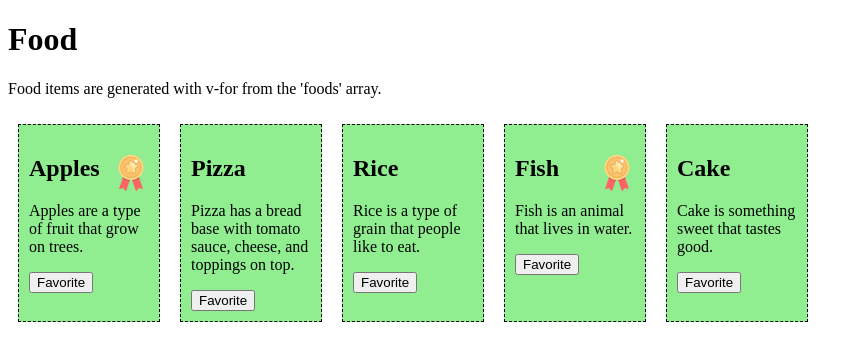
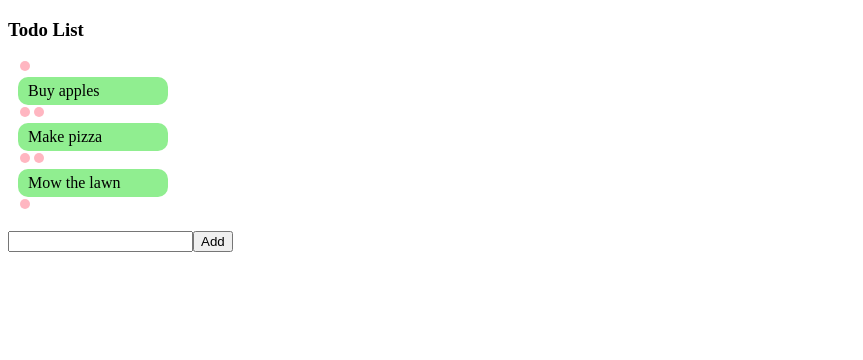
Before and after one commit to marcosviniciusjau/vue-project, a Vue app: page / in a window 1280 px wide. Shown: the top 360 px of the page, without its empty margins (0-863 px from the left). Built offline with nearby package versions, Linux system fonts and the light colour scheme.

Commit message:
Vue Fallthrough Attributes

```diff
--- a/src/App.vue
+++ b/src/App.vue
@@ -1,62 +1,37 @@
 <template>
-  <h1>Food</h1>
-  <p>Food items are generated with v-for from the 'foods' array.</p>
-  <div id="wrapper">
-    <food-item
-  v-for="x in foods"
-  :key="x.name"
-  :food-name="x.name"
-  :food-desc="x.desc"
-  :is-favorite="x.favorite"
-  @toggle-favorite="receiveEmit"
-/>
-  </div>
+  <h3>Todo List</h3>
+  <ul>
+    <todo-item
+      v-for="x in items"
+      :key="x"
+      :item-name="x"
+      style="background-color: lightgreen;"
+    />
+  </ul>
+  <input v-model="newItem">
+  <button @click="addItem">Add</button>
 </template>
 
 <script>
   export default {
     data() {
       return {
-        foods: [
-          { name: 'Apples',
-            desc: 'Apples are a type of fruit that grow on trees.',
-            favorite: true },
-          { name: 'Pizza',
-            desc: 'Pizza has a bread base with tomato sauce, cheese, and toppings on top.',
-            favorite: false },
-          { name: 'Rice',
-            desc: 'Rice is a type of grain that people like to eat.',
-            favorite: false },
-          { name: 'Fish',
-            desc: 'Fish is an animal that lives in water.',
-            favorite: true },
-          { name: 'Cake',
-            desc: 'Cake is something sweet that tastes good.',
-            favorite: false }
-        ]
+        newItem: '',
+        items: ['Buy apples','Make pizza','Mow the lawn']
       };
-
     },
     methods: {
-      receiveEmit(foodId) {
-        const foundFood = this.foods.find(
-      food => food.name === foodId
-    );
-    foundFood.favorite = !foundFood.favorite;
-  }
-}
+      addItem() {
+        this.items.push(this.newItem),
+        this.newItem = '';
+      }
+    }
   }
 </script>
 <style>
-  #wrapper {
-    display: flex;
-    flex-wrap: wrap;
-  }
-  #wrapper > div {
-    border: dashed black 1px;
-    flex-basis: 120px;
-    margin: 10px;
-    padding: 10px;
-    background-color: lightgreen;
+  ul {
+    width: 150px;
+    list-style-type: none;
+    padding-left: 10px;
   }
 </style>
--- /dev/null
+++ b/src/components/TodoItem.vue
@@ -0,0 +1,26 @@
+<template>
+    <div class="pinkBall"></div>
+    <li v-bind="$attrs">{{ itemName }}</li>
+    <div class="pinkBall"></div>
+  </template>
+
+  <script>
+    export default {
+      props: ['itemName']
+    }
+  </script>
+
+<style>
+.pinkBall {
+    display: inline-block;
+    background-color: lightpink;
+    padding: 5px;
+    margin: 2px;
+    border-radius: 50%;
+}
+li {
+    margin: 0;
+    border-radius: 10px;
+    padding: 5px 10px;
+}
+</style>
--- a/src/main.js
+++ b/src/main.js
@@ -1,8 +1,8 @@
 import { createApp } from 'vue'
 
 import App from './App.vue'
-import FoodItem from './components/FoodItem.vue'
+import  TodoItem from './components/TodoItem.vue'
 
 const app = createApp(App)
-app.component('food-item', FoodItem)
+app.component('todo-item', TodoItem)
 app.mount('#app')
```
